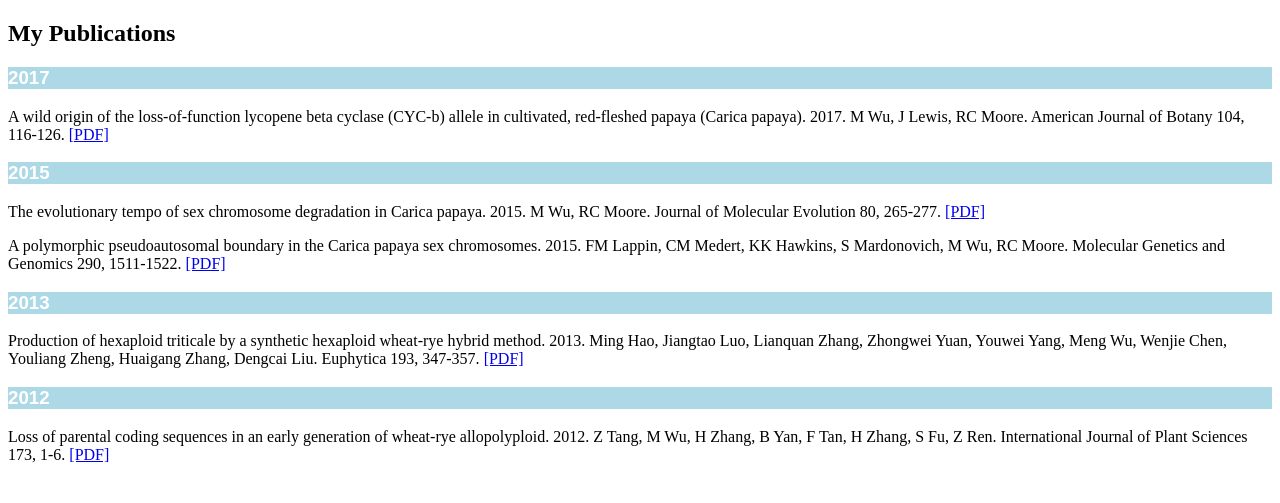
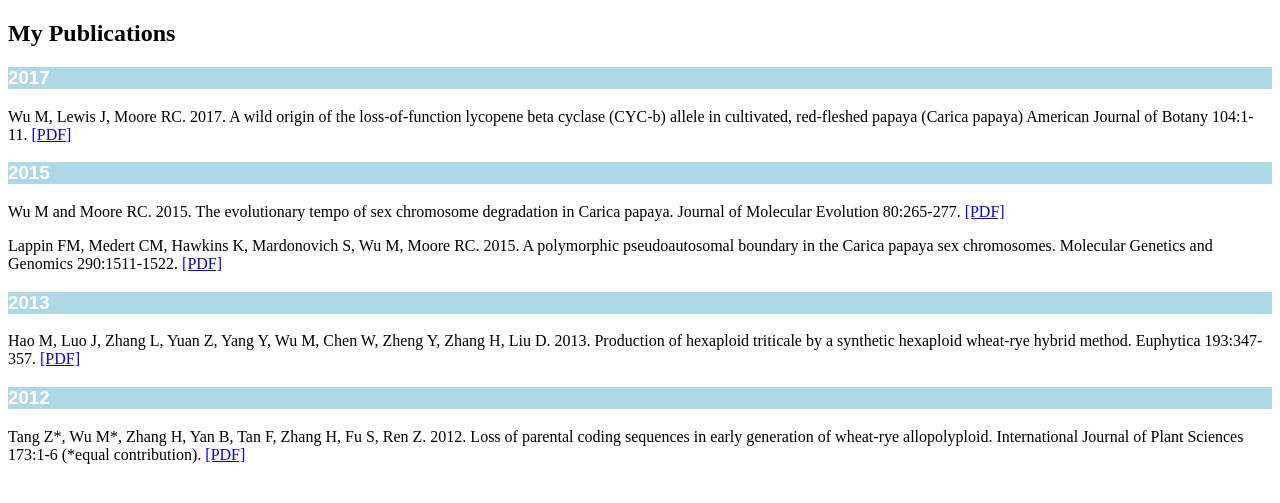
Before and after one commit to wum5/wum5.github.io, a Jekyll site: the page publication.html, which Jekyll copies as it is, in a window 1280 px wide. Shown: the top 503 px of the page. Built offline with Jekyll 4.4.1, drawn with Linux system fonts in a browser that asks for light colours.

Commit message:
change someting

```diff
--- a/publication.html
+++ b/publication.html
@@ -12,38 +12,31 @@
 		<h2> My Publications </h2>
 
 		<h3> 2017 </h3>
-		<p> A wild origin of the loss-of-function lycopene beta
-		cyclase (CYC-b) allele in cultivated, red-fleshed
-		papaya (Carica papaya). 2017. M Wu, J Lewis, RC Moore.
-		American Journal of Botany 104, 116-126.
+		<p> Wu M, Lewis J, Moore RC. 2017. A wild origin of the loss-of-function
+		lycopene beta cyclase (CYC-b) allele in cultivated, red-fleshed papaya
+		(Carica papaya) American Journal of Botany 104:1-11.
 		<a href="papers/fruit_color.pdf">[PDF]</a> </p>
 
 		<h3> 2015 </h3>
-		<p> The evolutionary tempo of sex chromosome degradation
-		in Carica papaya. 2015. M Wu, RC Moore. Journal of
-		Molecular Evolution 80, 265-277.
+		<p> Wu M and Moore RC. 2015. The evolutionary tempo of sex chromosome
+		degradation in Carica papaya. Journal of Molecular Evolution 80:265-277.
 		<a href="papers/sex_chromosome.pdf">[PDF]</a> </p>
 
-		<p> A polymorphic pseudoautosomal boundary in the Carica
-		papaya sex chromosomes. 2015. FM Lappin, CM Medert,
-		KK Hawkins, S Mardonovich, M Wu, RC Moore. Molecular
-		Genetics and Genomics 290, 1511-1522.
+		<p> Lappin FM, Medert CM, Hawkins K, Mardonovich S, Wu M, Moore RC. 2015.
+		A polymorphic pseudoautosomal boundary in the Carica papaya sex chromosomes.
+		Molecular Genetics and Genomics 290:1511-1522.
 		<a href="papers/pseudoautosome.pdf">[PDF]</a> </p>
 
 		<h3> 2013 </h3>
-		<p> Production of hexaploid triticale by a synthetic
-		hexaploid wheat-rye hybrid method. 2013. Ming Hao,
-		Jiangtao Luo, Lianquan Zhang, Zhongwei Yuan,
-		Youwei Yang, Meng Wu, Wenjie Chen, Youliang Zheng,
-		Huaigang Zhang, Dengcai Liu. Euphytica 193, 347-357.
+		<p> Hao M, Luo J, Zhang L, Yuan Z, Yang Y, Wu M, Chen W, Zheng Y, Zhang H,
+		Liu D. 2013. Production of hexaploid triticale by a synthetic hexaploid
+		wheat-rye hybrid method. Euphytica 193:347-357.
 		<a href="papers/wheat_rye.pdf">[PDF]</a> </p>
 
 		<h3> 2012 </h3>
-		<p> Loss of parental coding sequences in an early
-		generation of wheat-rye allopolyploid. 2012.
-		Z Tang, M Wu, H Zhang, B Yan, F Tan, H Zhang, S Fu,
-		Z Ren. International Journal of Plant Sciences
-		173, 1-6.
+		<p> Tang Z*, Wu M*, Zhang H, Yan B, Tan F, Zhang H, Fu S, Ren Z. 2012.
+		Loss of parental coding sequences in early generation of wheat-rye allopolyploid.
+		International Journal of Plant Sciences 173:1-6 (*equal contribution).
 		<a href="papers/allopolyploid.pdf">[PDF]</a> </p>
 
 	</body>
```
Also changed, not shown: index.html (+12 -8 lines), main.css (line endings or trailing spaces).
